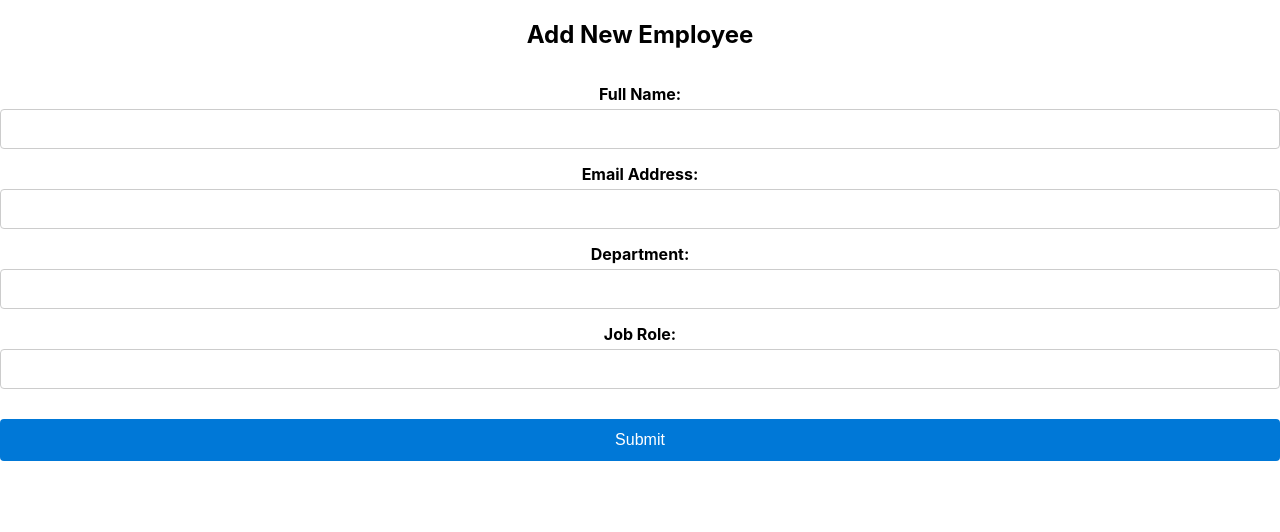
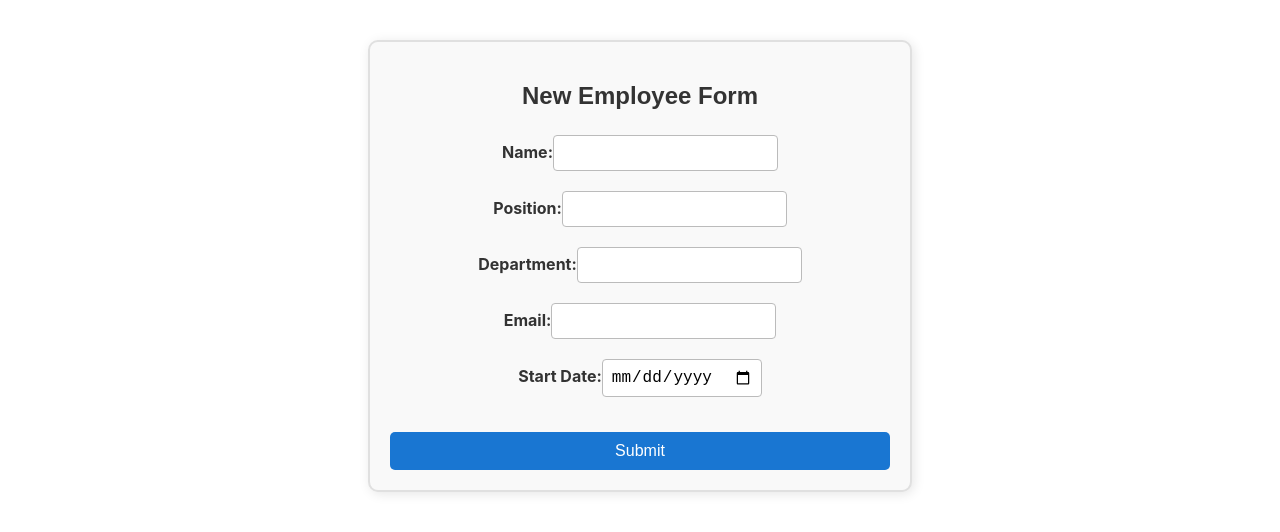
Before and after one commit to mguagcedu/employee-form, a React (Create React App) app: page / in a window 1280 px wide. Shown: the top 532 px of the page. Built offline with nearby package versions, Linux system fonts and the light colour scheme.

Commit message:
Updated App.js to render full Employee Form layout

```diff
--- a/src/App.js
+++ b/src/App.js
@@ -1,4 +1,3 @@
-// src/App.js
 import React from 'react';
 import './App.css';
 import EmployeeForm from './components/EmployeeForm';
--- a/src/components/EmployeeForm.css
+++ b/src/components/EmployeeForm.css
@@ -1,47 +1,50 @@
-.form-container {
-  max-width: 600px;
-  margin: 50px auto;
-  background-color: #fff;
-  padding: 30px;
-  border-radius: 8px;
-  box-shadow: 0 0 12px rgba(0, 0, 0, 0.1);
-  font-family: 'Segoe UI', Tahoma, Geneva, Verdana, sans-serif;
+.employee-form-container {
+  max-width: 500px;
+  margin: 40px auto;
+  padding: 20px;
+  border: 2px solid #e0e0e0;
+  border-radius: 10px;
+  background-color: #f9f9f9;
+  box-shadow: 2px 2px 12px rgba(0, 0, 0, 0.1);
 }
 
-.form-container h2 {
+.employee-form-container h2 {
   text-align: center;
-  margin-bottom: 30px;
+  margin-bottom: 20px;
+  font-family: Arial, sans-serif;
+  color: #333;
 }
 
-form {
+.employee-form {
   display: flex;
   flex-direction: column;
 }
 
-label {
+.employee-form label {
+  margin-bottom: 15px;
   font-weight: bold;
-  margin-bottom: 5px;
-  margin-top: 15px;
+  color: #333;
 }
 
-input {
+.employee-form input {
+  padding: 8px;
+  font-size: 16px;
+  border: 1px solid #bbb;
+  border-radius: 4px;
+  margin-top: 5px;
+}
+
+.employee-form button {
+  margin-top: 20px;
   padding: 10px;
   font-size: 16px;
-  border: 1px solid #ccc;
-  border-radius: 4px;
-}
-
-button {
-  margin-top: 30px;
-  padding: 12px;
-  font-size: 16px;
-  background-color: #0078d7;
+  background-color: #1976d2;
   color: white;
   border: none;
-  border-radius: 4px;
+  border-radius: 5px;
   cursor: pointer;
 }
 
-button:hover {
-  background-color: #005a9e;
+.employee-form button:hover {
+  background-color: #0d47a1;
 }
--- a/src/components/EmployeeForm.js
+++ b/src/components/EmployeeForm.js
@@ -1,38 +1,61 @@
-// src/components/EmployeeForm.js
 import React, { useState } from 'react';
 import './EmployeeForm.css';
 
-function EmployeeForm() {
-  const [employee, setEmployee] = useState({
-    fullName: '',
+const EmployeeForm = () => {
+  const [formData, setFormData] = useState({
+    name: '',
+    position: '',
+    department: '',
     email: '',
-    department: '',
-    jobRole: ''
+    startDate: ''
   });
 
   const handleChange = (e) => {
-    setEmployee({ ...employee, [e.target.name]: e.target.value });
+    setFormData({
+      ...formData,
+      [e.target.name]: e.target.value
+    });
   };
 
   const handleSubmit = (e) => {
     e.preventDefault();
-    alert(`Employee added: ${JSON.stringify(employee)}`);
+    console.log('Submitted Employee Data:', formData);
+    alert('Form submitted! Check the console for data.');
   };
 
   return (
-    <form onSubmit={handleSubmit} className="employee-form">
-      <h2>Add New Employee</h2>
-      <label>Full Name:</label>
-      <input type="text" name="fullName" onChange={handleChange} />
-      <label>Email Address:</label>
-      <input type="email" name="email" onChange={handleChange} />
-      <label>Department:</label>
-      <input type="text" name="department" onChange={handleChange} />
-      <label>Job Role:</label>
-      <input type="text" name="jobRole" onChange={handleChange} />
-      <button type="submit">Submit</button>
-    </form>
+    <div className="employee-form-container">
+      <h2>New Employee Form</h2>
+      <form onSubmit={handleSubmit} className="employee-form">
+        <label>
+          Name:
+          <input type="text" name="name" value={formData.name} onChange={handleChange} required />
+        </label>
+
+        <label>
+          Position:
+          <input type="text" name="position" value={formData.position} onChange={handleChange} required />
+        </label>
+
+        <label>
+          Department:
+          <input type="text" name="department" value={formData.department} onChange={handleChange} required />
+        </label>
+
+        <label>
+          Email:
+          <input type="email" name="email" value={formData.email} onChange={handleChange} required />
+        </label>
+
+        <label>
+          Start Date:
+          <input type="date" name="startDate" value={formData.startDate} onChange={handleChange} required />
+        </label>
+
+        <button type="submit">Submit</button>
+      </form>
+    </div>
   );
-}
+};
 
 export default EmployeeForm;
```
